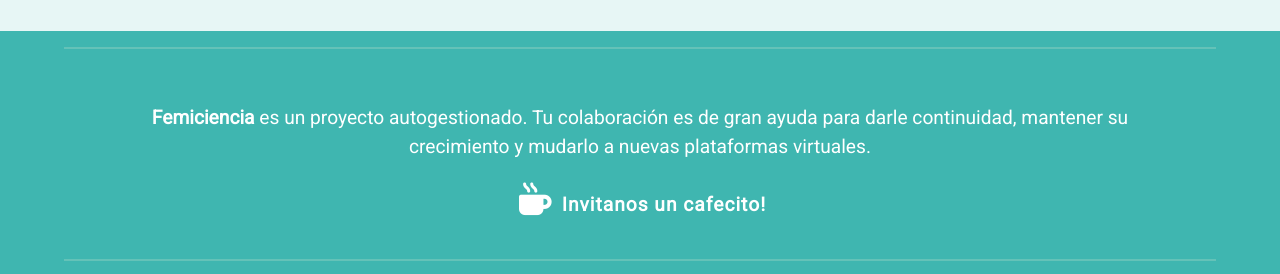
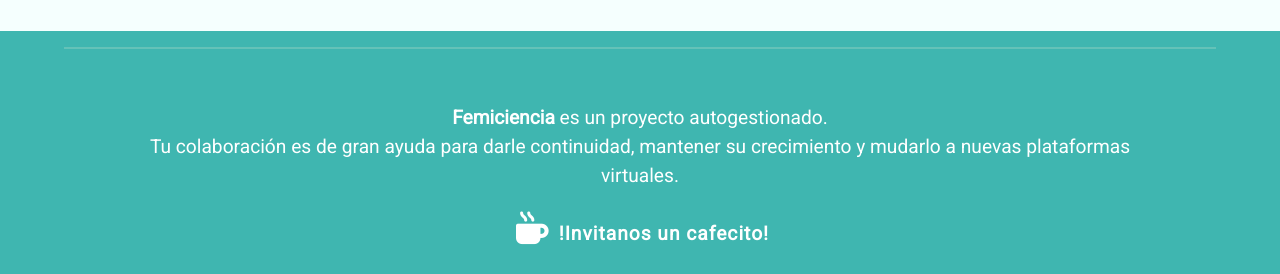
Before and after one commit to FalconLeandro/femiciencia, a plain HTML site: page index.html in a window 1280 px wide. Shown: the part 1253-1527 px from the top of the page. Drawn offline with nearby package versions, Linux system fonts and the light colour scheme; some packages are replaced by stand-ins of ours; a script that the page names is missing.

Commit message:
body color

```diff
--- a/index.html
+++ b/index.html
@@ -194,13 +194,13 @@
 
         <div class="top-container">
             <p>
-                <strong>Femiciencia</strong> es un proyecto autogestionado. Tu colaboración es de gran ayuda para darle
+                <strong>Femiciencia</strong> es un proyecto autogestionado.<br>Tu colaboración es de gran ayuda para darle
                 continuidad, mantener su crecimiento y mudarlo a nuevas plataformas virtuales.
             </p>
             <div class="coffe">
                 <a href="https://cafecito.app/femiciencia">
                     <i class="fa-solid fa-mug-hot icon-footer"></i>
-                    Invitanos un cafecito!
+                    !Invitanos un cafecito!
                 </a>
             </div>
 
--- a/scss/base/_generales.scss
+++ b/scss/base/_generales.scss
@@ -9,7 +9,7 @@
 
 
 body {
-    background-color: $color-green-background;
+    background-color: #f5fffe;
 }
 
 p {
--- a/scss/components/_header.scss
+++ b/scss/components/_header.scss
@@ -51,7 +51,7 @@
 
                     /*transformacion de la cruz*/
                     &.linea1active {
-                        transform: rotate(38deg) translate(1px, -1px);
+                        transform: rotate(45deg) translate(1px, -4px);
                     }
 
                     &.linea2active {
@@ -61,7 +61,7 @@
                     }
 
                     &.linea3active {
-                        transform: rotate(-38deg) translate(1px, 3px);
+                        transform: rotate(-45deg) translate(1px, 4px);
                     }
 
                     /* fin transformacion de la cruz*/
--- a/scss/components/_index.scss
+++ b/scss/components/_index.scss
@@ -22,7 +22,7 @@
 
 .index-div1 {
     @extend %sub-headings;
-    @media all and (max-width: 480px) {
+    @media all and (max-width: 980px) {
         margin-top: 0%;
     }
 }
```
Also changed, not shown: css/style.css, 1 other file.
